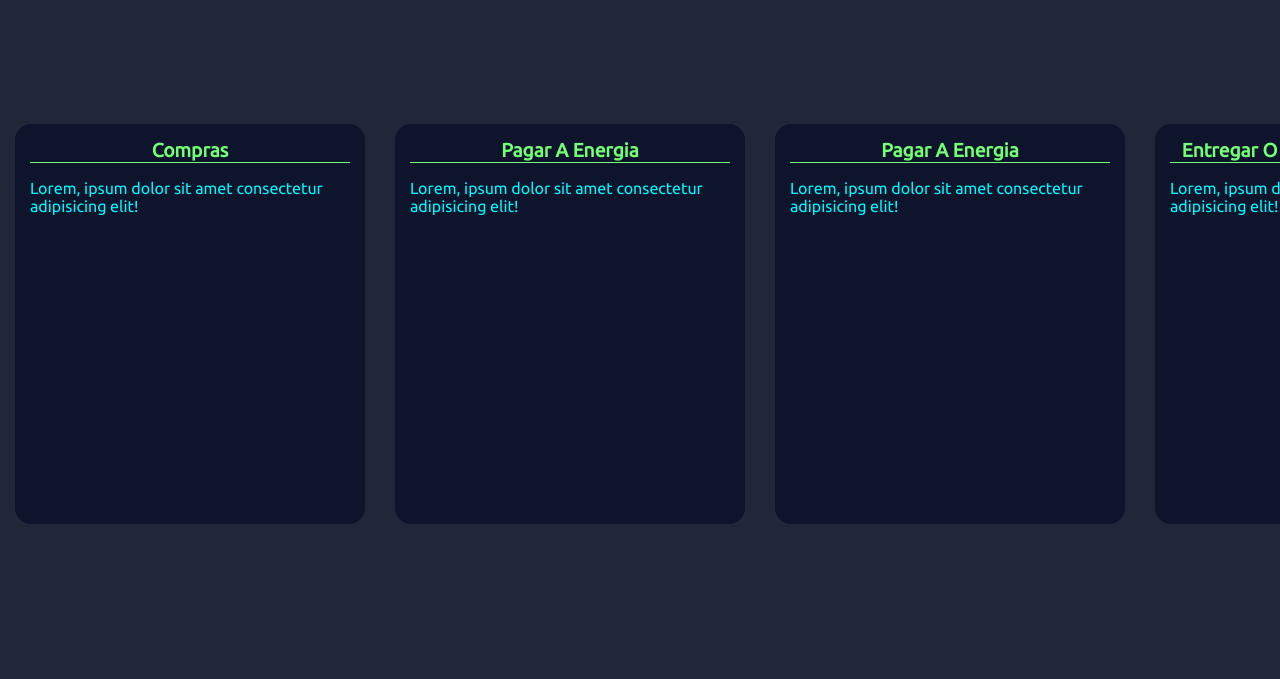
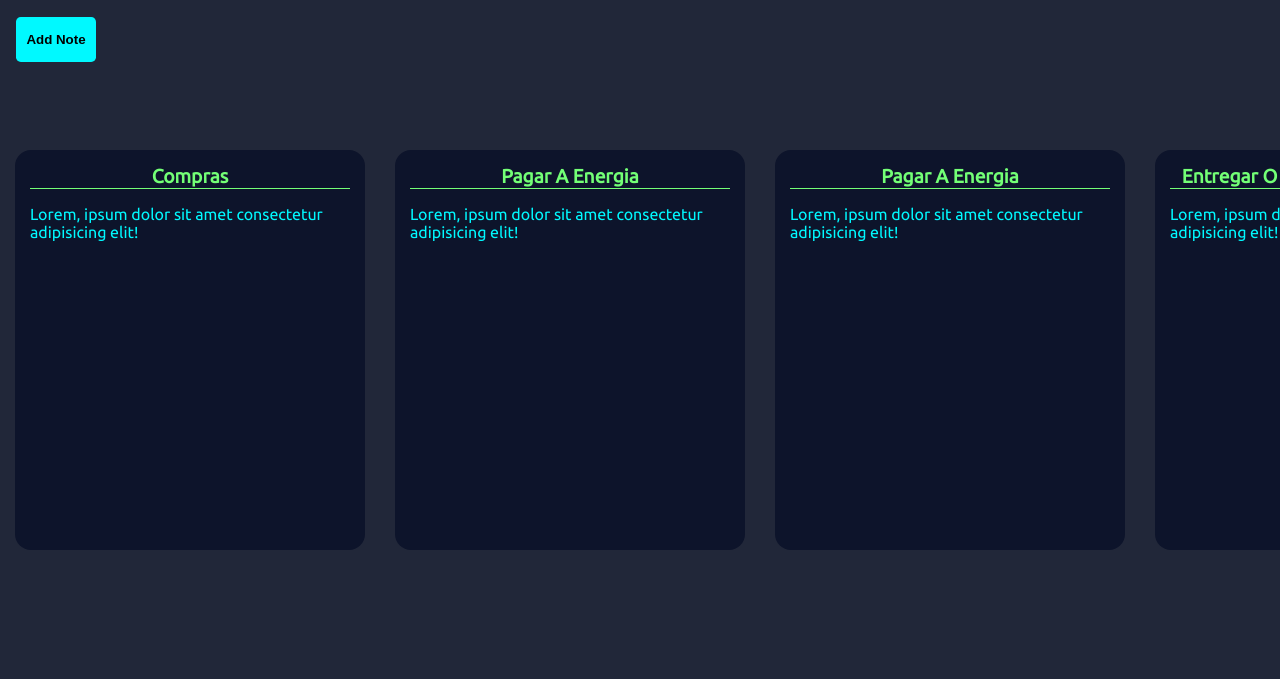
Before and after one commit to AlexJr22/My-Note-App, a website: page index.html in a window 1280 px wide. Shown: the part 121-800 px from the top of the page. Drawn offline with Linux system fonts and the light colour scheme.

Commit message:
creating the add new notes button

```diff
--- a/index.html
+++ b/index.html
@@ -12,6 +12,8 @@
     <body>
         <section id="noteContainer">
             <h1>Note App</h1>
+
+            <button id="addNote">Add Note</button>
 
             <section id="container">
                 <div class="noteCard">
--- a/src/css/NoteContainer/noteContainer.scss
+++ b/src/css/NoteContainer/noteContainer.scss
@@ -7,6 +7,20 @@ $color2: #73ff76;
     height: 100%;
 
     padding-top: 32px;
+
+    #addNote {
+        font-weight: bold;
+        height: 45px;
+        width: 80px;
+        background-color: $color1;
+        border: none;
+        border-radius: .3rem;
+        margin-left: 1rem;
+
+        &:active {
+            background-color: #00c5c9;
+        }
+    }
 
     > h1 {
         font-variant: small-caps;
@@ -18,8 +32,8 @@ $color2: #73ff76;
     }
 
     section#container {
-        font-family: 'Ubuntu', sans-serif;
-        height: 80%;
+        font-family: "Ubuntu", sans-serif;
+        height: 75%;
         width: 100%;
 
         display: flex;
@@ -27,6 +41,7 @@ $color2: #73ff76;
 
         overflow-x: scroll;
         overflow-y: hidden;
+
         .noteCard {
             background-color: #0d142b;
 
@@ -52,7 +67,7 @@ $color2: #73ff76;
                 text-align: center;
             }
 
-            >p {
+            > p {
                 margin-top: 1rem;
             }
         }
```
Also changed, not shown: src/css/NoteContainer/noteContainer.css, 1 other file.
